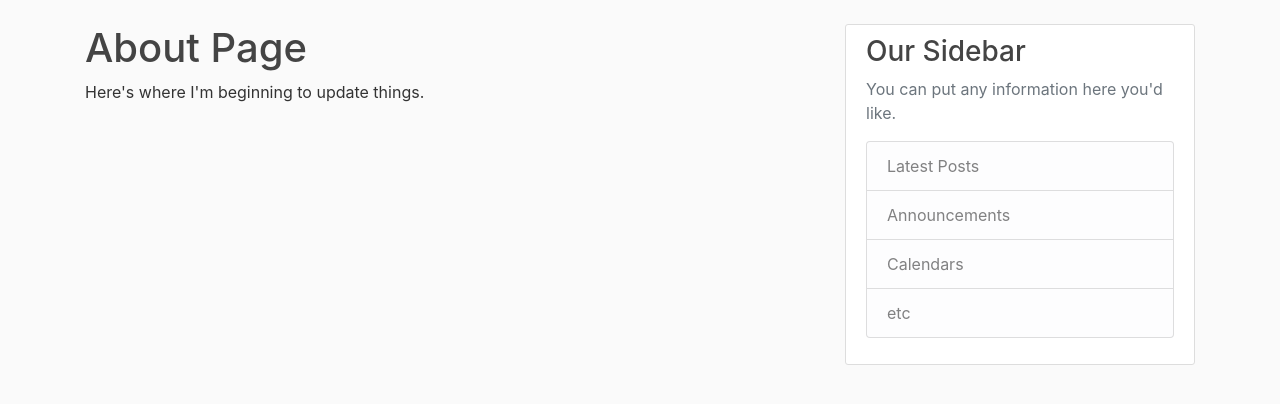
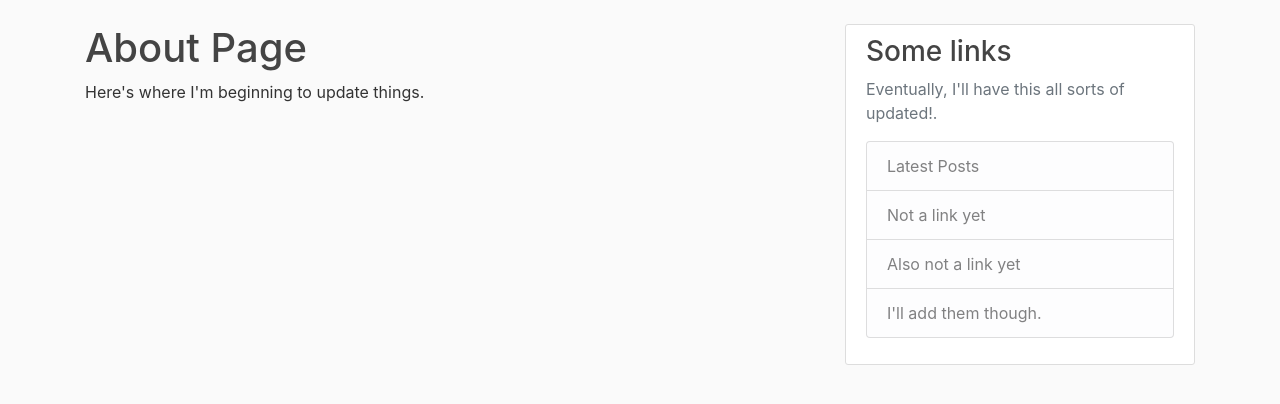
Before and after one commit to EricDaRed/flask_blog, a Flask app: page /about in a window 1280 px wide. Shown: the part 56-460 px from the top of the page. Run offline with Flask 2, Linux system fonts and the light colour scheme; parts of the project's set-up code (start-up, migrations or seed data) failed here and were passed over; some libraries are stand-ins or nearby versions.

Commit message:
Changed a teeny bit of HTML.

```diff
--- a/flaskblog/templates/layout.html
+++ b/flaskblog/templates/layout.html
@@ -11,9 +11,9 @@
     <link rel="stylesheet" type="text/css" href="{{ url_for('static', filename='main.css') }}">
 
     {% if title %}
-    <title>Flask Blog - {{ title }}</title>
+    <title>Eric's Blog - {{ title }}</title>
     {% else %}
-    <title>Flask Blog</title>
+    <title>Eric's Blog</title>
     {% endif %}
 </head>
 
@@ -64,13 +64,13 @@
           </div>
           <div class="col-md-4">
             <div class="content-section">
-              <h3>Our Sidebar</h3>
-              <p class='text-muted'>You can put any information here you'd like.
+              <h3>Some links</h3>
+              <p class='text-muted'>Eventually, I'll have this all sorts of updated!.
                 <ul class="list-group">
                   <li class="list-group-item list-group-item-light">Latest Posts</li>
-                  <li class="list-group-item list-group-item-light">Announcements</li>
-                  <li class="list-group-item list-group-item-light">Calendars</li>
-                  <li class="list-group-item list-group-item-light">etc</li>
+                  <li class="list-group-item list-group-item-light">Not a link yet</li>
+                  <li class="list-group-item list-group-item-light">Also not a link yet</li>
+                  <li class="list-group-item list-group-item-light">I'll add them though.</li>
                 </ul>
               </p>
             </div>
```
